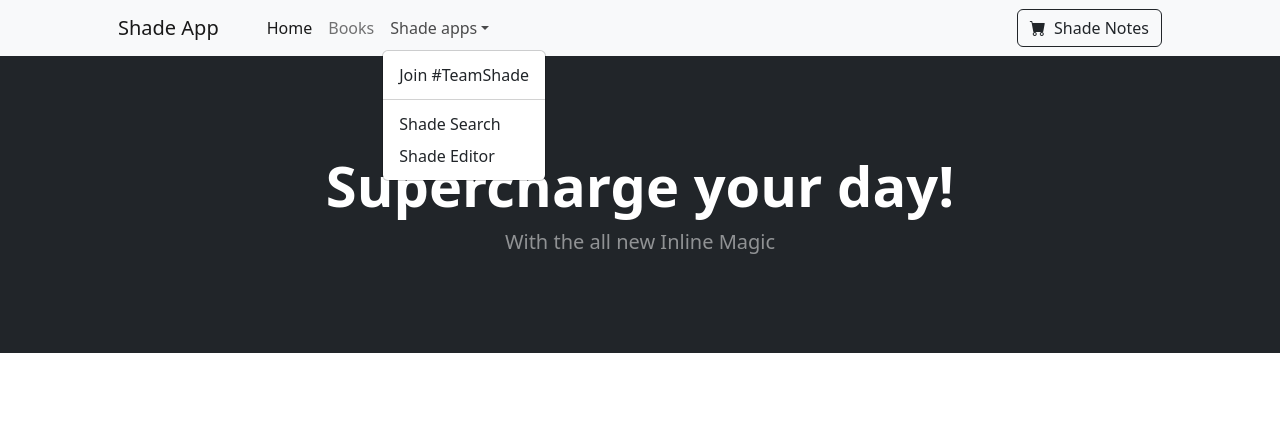
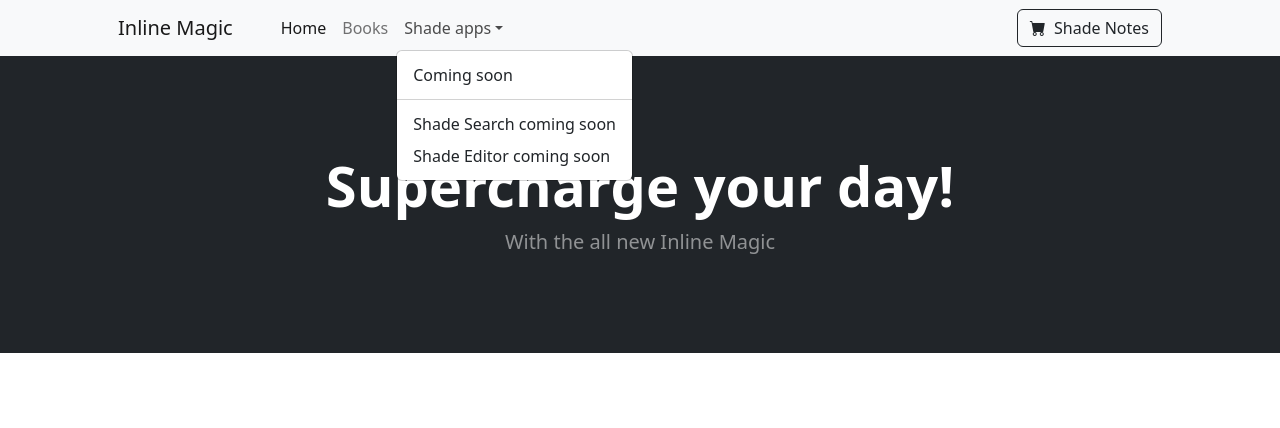
Before and after one commit to shadeappworld/inlinemagic, a plain HTML site: page index.html in a window 1280 px wide. Both pictures are taken after a click on the button "Shade apps". Shown: the top 428 px of the page. Drawn offline with nearby package versions, Linux system fonts and the light colour scheme.

Commit message:
Update index.html

```diff
--- a/index.html
+++ b/index.html
@@ -18,7 +18,7 @@
         <!-- Navigation-->
         <nav class="navbar navbar-expand-lg navbar-light bg-light">
             <div class="container px-4 px-lg-5">
-                <a class="navbar-brand" href="#!">Shade App</a>
+                <a class="navbar-brand" href="#!">Inline Magic</a>
                 <button class="navbar-toggler" type="button" data-bs-toggle="collapse" data-bs-target="#navbarSupportedContent" aria-controls="navbarSupportedContent" aria-expanded="false" aria-label="Toggle navigation"><span class="navbar-toggler-icon"></span></button>
                 <div class="collapse navbar-collapse" id="navbarSupportedContent">
                     <ul class="navbar-nav me-auto mb-2 mb-lg-0 ms-lg-4">
@@ -27,10 +27,10 @@
                         <li class="nav-item dropdown">
                             <a class="nav-link dropdown-toggle" id="navbarDropdown" href="#" role="button" data-bs-toggle="dropdown" aria-expanded="false">Shade apps</a>
                             <ul class="dropdown-menu" aria-labelledby="navbarDropdown">
-                                <li><a class="dropdown-item" href="#!">Join #TeamShade</a></li>
+                                <li><a class="dropdown-item" href="#!">Coming soon</a></li>
                                 <li><hr class="dropdown-divider" /></li>
-                                <li><a class="dropdown-item" href="#!">Shade Search</a></li>
-                                <li><a class="dropdown-item" href="#!">Shade Editor</a></a></li>
+                                <li><a class="dropdown-item" href="#!">Shade Search coming soon</a></li>
+                                <li><a class="dropdown-item" href="#!">Shade Editor coming soon</a></a></li>
                             </ul>
                         </li>
                     </ul>
@@ -95,7 +95,7 @@
                             </div>
                             <!-- Product actions-->
                             <div class="card-footer p-4 pt-0 border-top-0 bg-transparent">
-                                <div class="text-center"><a class="btn btn-outline-dark mt-auto" href="https://www.towergame.app/">Open</a></div>
+                                <div class="text-center"><a class="btn btn-outline-dark mt-auto" href="https://shadeappworld.github.io/music">Open</a></div>
                             </div>
                         </div>
                     </div>
@@ -117,7 +117,7 @@
                             </div>
                             <!-- Product actions-->
                             <div class="card-footer p-4 pt-0 border-top-0 bg-transparent">
-                                <div class="text-center"><a class="btn btn-outline-dark mt-auto" href="https://bsehovac.github.io/the-cube/">Open</a></div>
+                                <div class="text-center"><a class="btn btn-outline-dark mt-auto" href="https://chat.vercel.ai/">Open</a></div>
                             </div>
                         </div>
                     </div>
```
